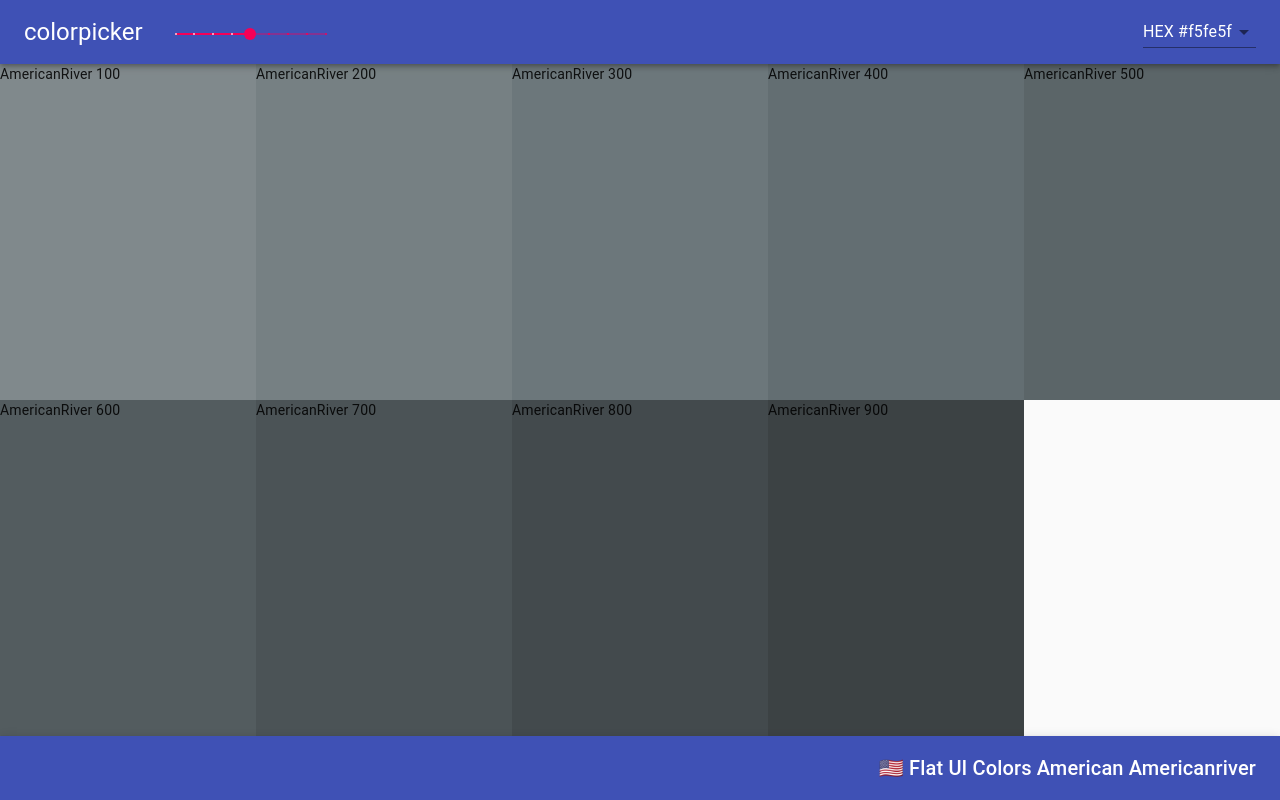
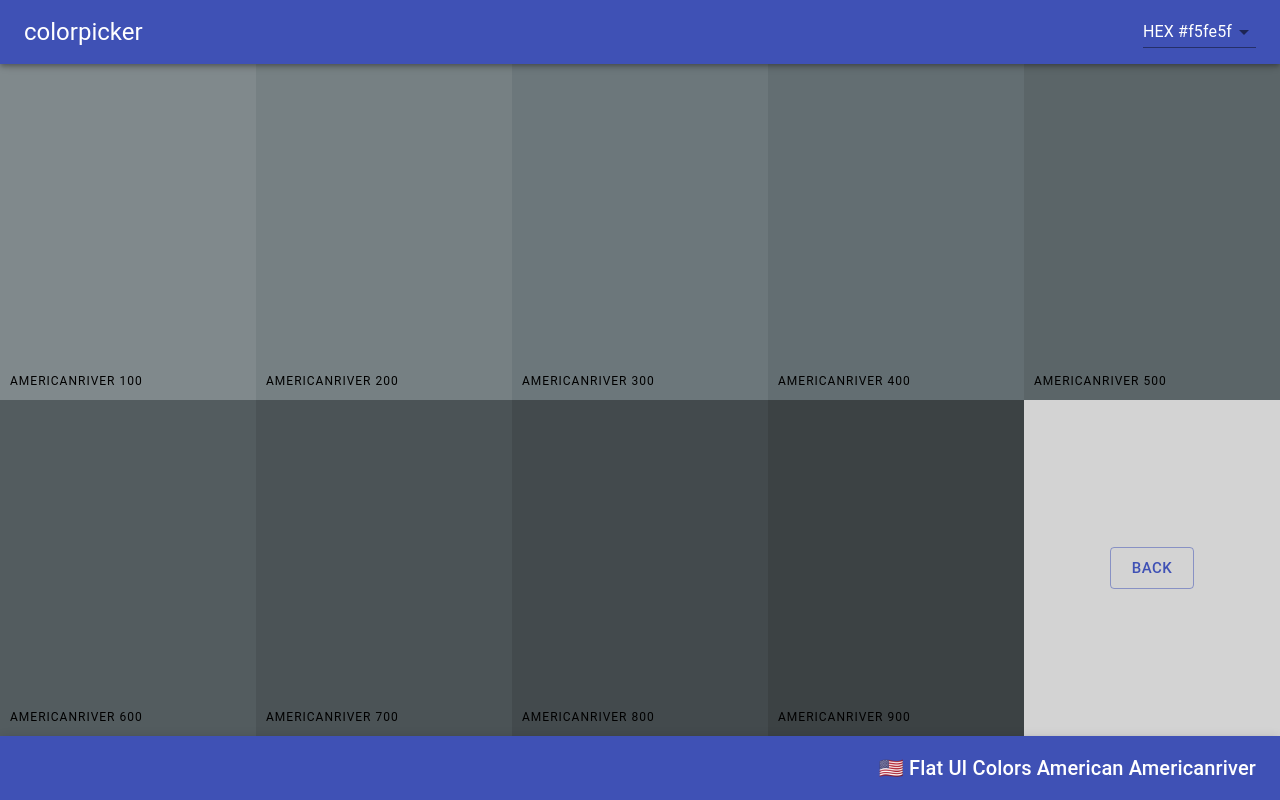
Before and after one commit to bubigrega/Color-Palette, a React (Create React App) app: page /palette/flat-ui-colors-american/americanriver in a window 1280 px wide. Built offline with nearby package versions, Linux system fonts and the light colour scheme.

Commit message:
added singel color picker

```diff
--- a/src/App.js
+++ b/src/App.js
@@ -47,10 +47,11 @@ class App extends React.Component {
           <Route
             exact
             path="/palette/:paletteId/:colorId"
-            render={routeProps => (
+            render={routerProps => (
               <SingleColor
-                colors={this.pickPalette(routeProps.match.params.paletteId)}
-                colorId={routeProps.match.params.colorId}
+                {...routerProps}
+                colors={this.pickPalette(routerProps.match.params.paletteId)}
+                colorId={routerProps.match.params.colorId}
               />
             )}
           />
--- a/src/ColorBox.css
+++ b/src/ColorBox.css
@@ -1,10 +1,5 @@
 .ColorBox {
-  height: 25%;
-  width: 20%;
-  margin: 0 auto;
   position: relative;
-  display: inline-block;
-  margin-bottom: -7px;
 }
 
 .copy-button {
--- a/src/ColorBox.js
+++ b/src/ColorBox.js
@@ -7,15 +7,15 @@ class ColorBox extends Component {
   constructor(props) {
     super(props);
     this.state = { copied: false };
-    this.handleCopyState = this.handleCopyState.bind(this);
+    this.handelCopyState = this.handelCopyState.bind(this);
   }
-  handleCopyState() {
+  handelCopyState() {
     this.setState({ copied: true }, () => {
       setTimeout(() => this.setState({ copied: false }), 1500);
     });
   }
   render() {
-    const { name, background, style, id, paletteId } = this.props;
+    const { name, background, copyText, id, paletteId, show } = this.props;
     const { copied } = this.state;
     return (
       <div style={{ background }} className="ColorBox">
@@ -25,23 +25,25 @@ class ColorBox extends Component {
         />
         <div className={`copy-msg ${copied && "show"}`}>
           <h1>copied!</h1>
-          <p>{style}</p>
+          <p>{copyText}</p>
         </div>
         <div className="copy-container">
           <div className="box-content">
             <span>{name}</span>
           </div>
-          <CopyToClipboard onCopy={this.handleCopyState} text={style}>
+          <CopyToClipboard onCopy={this.handelCopyState} text={copyText}>
             <button disabled={copied} className="copy-button">
               Copy
             </button>
           </CopyToClipboard>
+          {show && (
             <Link
               to={`/palette/${paletteId}/${id}`}
               onClick={event => event.stopPropagation()}
             >
               <span className="see-more">MORE</span>
             </Link>
+          )}
         </div>
       </div>
     );
--- a/src/Navbar.js
+++ b/src/Navbar.js
@@ -19,18 +19,18 @@ class Navbar extends Component {
       colorValue: "hex",
       open: false
     };
-    this.handleChange = this.handleChange.bind(this);
-    this.handleClose = this.handleClose.bind(this);
+    this.handelChange = this.handelChange.bind(this);
+    this.handelClose = this.handelClose.bind(this);
   }
-  handleChange(event) {
+  handelChange(event) {
     this.setState(state => ({ colorValue: event.target.value, open: true }));
-    this.props.handelStyle(event.target.value);
+    this.props.handelCopyText(event.target.value);
   }
-  handleClose() {
+  handelClose() {
     this.setState(state => ({ open: false }));
   }
   render() {
-    let { handelLevel, level } = this.props;
+    let { handelLevel, level, show } = this.props;
     let { colorValue } = this.state;
 
     return (
@@ -53,6 +53,7 @@ class Navbar extends Component {
                 margin: "0 1rem 0 2rem"
               }}
             >
+              {show && (
                 <Slider
                   min={100}
                   max={900}
@@ -63,11 +64,12 @@ class Navbar extends Component {
                   color="secondary"
                   marks
                 />
+              )}
             </Typography>
             <Typography variant="h6">{level}</Typography>
             <Select
               value={colorValue}
-              onChange={this.handleChange}
+              onChange={this.handelChange}
               color="secondary"
               style={{ color: "white", marginLeft: "auto" }}
             >
@@ -94,12 +96,12 @@ class Navbar extends Component {
             </span>
           }
           open={this.state.open}
-          onClose={this.handleClose}
+          onClose={this.handelClose}
           autoHideDuration={3000}
           color="secondary"
           ContentProps={{ "aria-describedby": "messag-id" }}
           action={
-            <IconButton onClick={this.handleClose} color="inherit">
+            <IconButton onClick={this.handelClose} color="inherit">
               <Close key="close" aria-label="close" />
             </IconButton>
           }
--- a/src/Palette.css
+++ b/src/Palette.css
@@ -5,6 +5,7 @@
 }
 
 .Palette-colors {
-  height: 100%;
-  margin-bottom: -4px;
+  flex-grow: 1;
+  display: grid;
+  grid-template-columns: repeat(5, 1fr);
 }
--- a/src/Palette.js
+++ b/src/Palette.js
@@ -9,27 +9,28 @@ class Palette extends Component {
     super(props);
     this.state = {
       level: 500,
-      style: "hex"
+      copyText: "hex"
     };
     this.handelLevel = this.handelLevel.bind(this);
-    this.handelStyle = this.handelStyle.bind(this);
+    this.handelCopyText = this.handelCopyText.bind(this);
   }
   handelLevel(evt, value) {
     this.setState({ level: value });
   }
 
-  handelStyle(style) {
-    this.setState(state => ({ style }));
+  handelCopyText(copyText) {
+    this.setState(state => ({ copyText }));
   }
 
   render() {
     let { colors, paletteName, emoji, id } = this.props;
-    let { level, style } = this.state;
+    let { level, copyText } = this.state;
     let allColors = colors[level].map(c => (
       <ColorBox
+        show
         key={c.name}
         background={c.hex}
-        style={c[style]}
+        copyText={c[copyText]}
         name={c.name}
         paletteId={id}
         id={c.id}
@@ -38,9 +39,10 @@ class Palette extends Component {
     return (
       <div className="Palette">
         <Navbar
+          show
           level={level}
           handelLevel={this.handelLevel}
-          handelStyle={this.handelStyle}
+          handelCopyText={this.handelCopyText}
         />
         <div className="Palette-colors">{allColors}</div>
         <Footer name={paletteName} emoji={emoji} />
--- a/src/SingleColor.js
+++ b/src/SingleColor.js
@@ -1,7 +1,9 @@
-import React from "react";
+import React, { useState } from "react";
 import Navbar from "./Navbar";
 import { makeStyles } from "@material-ui/core/styles";
 import Footer from "./Footer";
+import { Button } from "@material-ui/core";
+import ColorBox from "./ColorBox";
 
 const useStyles = makeStyles({
   root: {
@@ -15,12 +17,23 @@ const useStyles = makeStyles({
     gridTemplateColumns: "repeat(5, 1fr)",
     gridTemplateRows: "1fr 1fr"
   },
-  colorBox: {}
+  backButton: {
+    display: "flex",
+    alignItems: "center",
+    justifyContent: "center",
+    backgroundColor: "lightgray"
+  }
 });
 
 function SingleColor(props) {
-  const { root, colorsGrid, colorBox } = useStyles();
   const { colors, colorId } = props;
+  const { root, colorsGrid, backButton } = useStyles();
+  const [copyText, setCopyText] = useState("hex");
+
+  const handelCopyText = style => {
+    setCopyText(style);
+  };
+
   const pickShades = (colors, colorId) => {
     let shades = [];
     let colorLevels = colors.colors;
@@ -32,17 +45,31 @@ function SingleColor(props) {
 
   return (
     <div className={root}>
-      <Navbar />
+      <Navbar
+        show={false}
+        handelCopyText={handelCopyText}
+        copyText={copyText}
+      />
       <div className={colorsGrid}>
         {pickShades(colors, colorId).map(c => (
-          <div
+          <ColorBox
             key={c.name}
-            className={colorBox}
-            style={{ backgroundColor: c.hex }}
+            show={false}
+            name={c.name}
+            background={c.hex}
+            copyText={c[copyText]}
+          />
+        ))}
+        <div className={backButton}>
+          <Button
+            variant="outlined"
+            size="large"
+            color="primary"
+            onClick={() => props.history.push(`/palette/${colors.id}`)}
           >
-            {c.name}
-          </div>
-        ))}
+            Back
+          </Button>
+        </div>
       </div>
       <Footer
         name={colors.paletteName}
```
Lines whose indentation alone changed are shown as unchanged.
